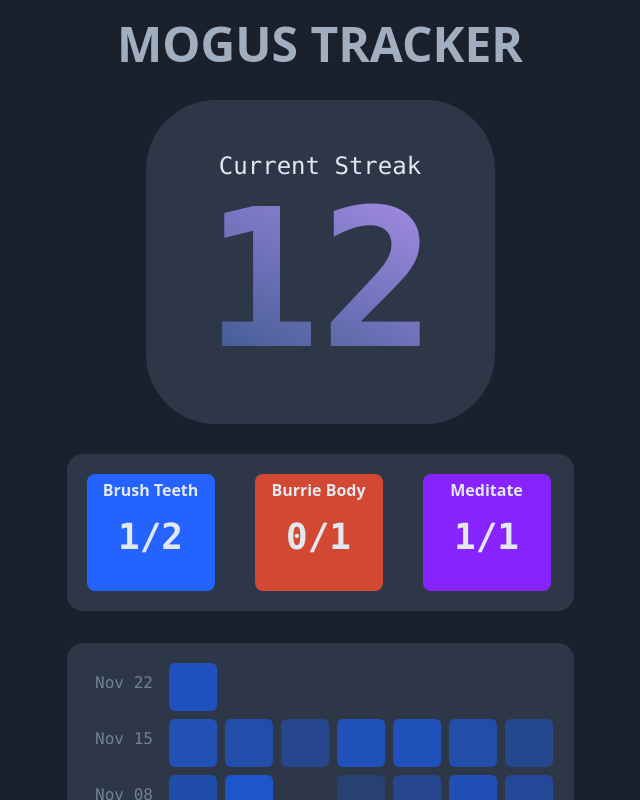
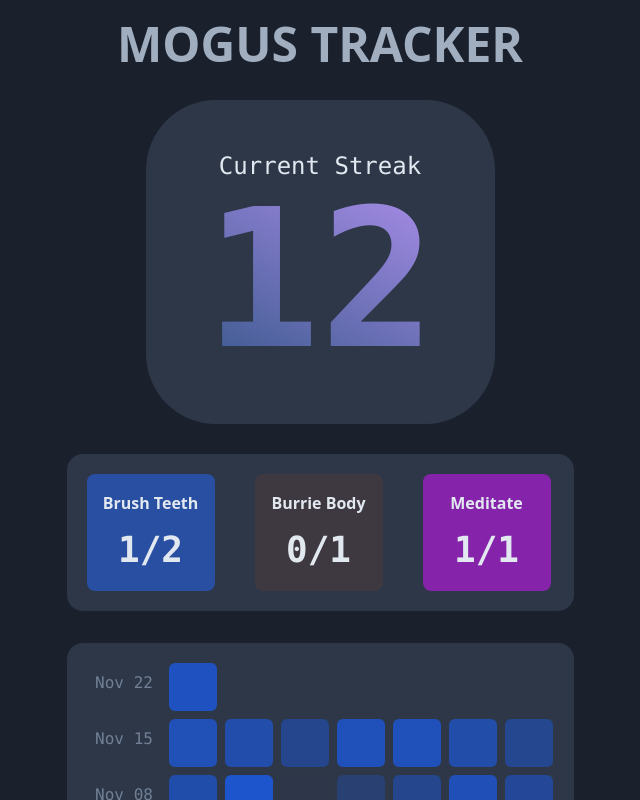
Before and after one commit to jklsnt/snt, a React (Create React App) app in the folder squares/: page / in a window 1280 px wide. Shown: the whole page, without its empty margins (320-960 px from the left). Built offline with nearby package versions, Linux system fonts and the light colour scheme.

Commit message:
pre state

```diff
--- a/squares/src/components/TaskSquare.jsx
+++ b/squares/src/components/TaskSquare.jsx
@@ -1,10 +1,11 @@
 import React from 'react';
 
 export default function TaskSquare(props) {
-    return <div className="m-5 rounded-lg text-center text-gray-300 font-bold" style={{minWidth: 8+"rem",
+    console.log(props.textstuff2, props.textstuff3, 0.1 + props.textstuff2 / props.textstuff3 * 0.9)
+    return <button onClick={props.onClick} className="m-5 rounded-lg text-center text-gray-300 font-bold" style={{minWidth: 8+"rem",
 											 minHeight: 7.3+"rem",
-											 backgroundColor: "rgba(" + props.colors[0] + ","+props.colors[1]+"," + props.colors[2] + props.colors[3] + ")"}}>
+											 backgroundColor: "rgba(" + props.colors[0] + ","+props.colors[1]+"," + props.colors[2] + ',' + (0.1 + props.textstuff2 / props.textstuff3 * 0.9) + ")"}}>
 	       <div className="mt-1 font-extrabold">{props.textstuff}</div>
 	       <div className="font-mono mt-2 text-4xl">{props.textstuff2+'/'+props.textstuff3}</div>
-	   </div>
+	   </button>
 }
--- a/squares/src/components/TaskSquareDay.jsx
+++ b/squares/src/components/TaskSquareDay.jsx
@@ -2,10 +2,21 @@ import React from 'react';
 import TaskSquare from './TaskSquare'
 
 export default function TaskSquareDay(props) {
+    const buttons = [
+        {'name': "Brush Teeth", "current": 1, "needed": 2, 'colors': [37, 99, 235]},
+        {'name': "Burrie Body", "current": 0, "needed": 1, 'colors': [218, 72, 5]},
+        {'name': "Meditate", "current": 1, "needed": 1, 'colors': [134, 35, 171]},
+    ]
+    console.log('hrrrrrrrrrrrrrrrrrrrrrrrrr')
     return <div className="flex w-5/6 py-0 px-0 m-auto bg-gray-800 rounded-2xl flex-wrap items-baseline" style={{marginTop: -20+"px", maxWidth: 507+'px'}}>
-
-	       <TaskSquare textstuff="Brush Teeth" textstuff2={1} textstuff3={2} colors={[37, 99, 235, 1]}></TaskSquare>
-	       <TaskSquare textstuff="Burrie Body" textstuff2={0} textstuff3={1} colors={[210, 72, 5, 1]}></TaskSquare>
-	       <TaskSquare textstuff="Meditate" textstuff2={1} textstuff3={1} colors={[134, 35, 171, 1]}></TaskSquare>
+        {
+            buttons.map((attrs, i) => {
+                function clickHandler(e) {
+                    console.log(e.target.props.textstuff2)
+                    attrs.current = (attrs.current+1) % attrs.needed;
+                }
+                return <TaskSquare textstuff={attrs['name']} textstuff2={attrs['current']} textstuff3={attrs['needed']} colors={attrs['colors']} onClick={clickHandler} key={i} />
+            })
+        }
 	   </div>
 }
```
